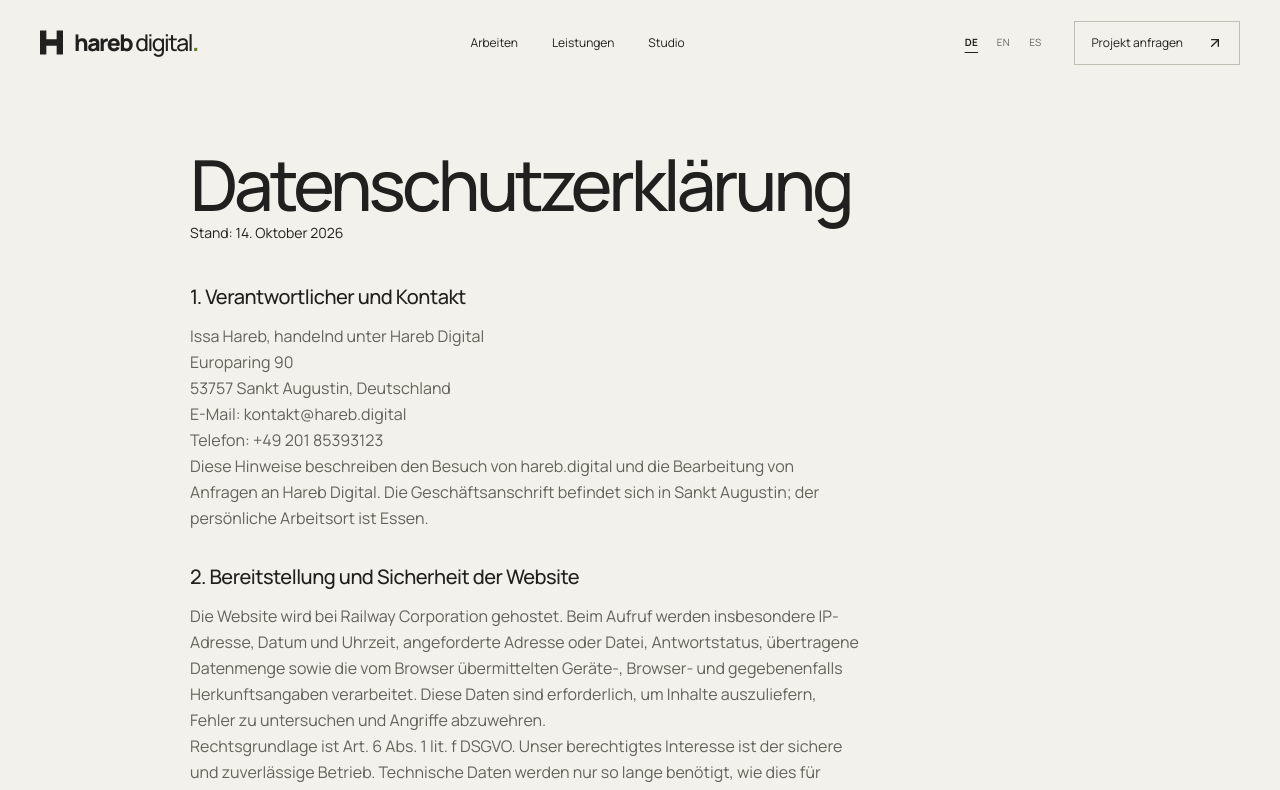
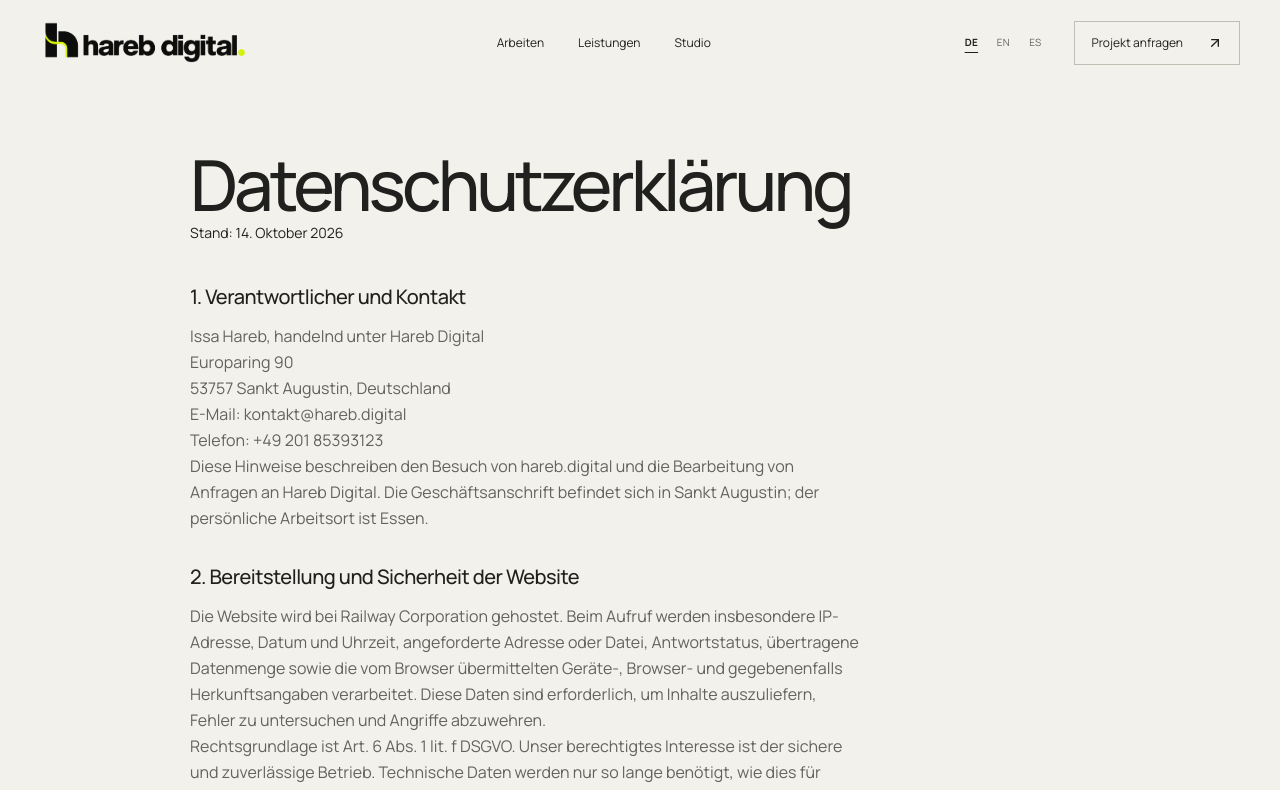
Before and after one commit to issahareb/Harebdigital, a Next.js app: page /datenschutz/ in a window 1280 px wide. Shown: the top 790 px of the page. Built offline with nearby package versions, Linux system fonts and the light colour scheme.

Commit message:
Use supplied brand variants and reveal refined letter-contour light on scroll

```diff
--- a/app/globals.css
+++ b/app/globals.css
@@ -539,18 +539,24 @@ h3 {
 .approach h2 > span {
   color: #787a6f;
 }
-.scroll-accent-word {
-  color: #787a6f;
-  color: color-mix(in srgb, #787a6f, var(--hd-accent) calc(var(--word-reveal, 0) * 100%));
-  /* A visible olive halo follows the same word-by-word scroll progress.
-     Keep the letterforms dark and crisp on the light background. */
-  text-shadow:
-    0 0 .06em color-mix(in srgb, var(--hd-accent) calc(var(--word-reveal, 0) * 55%), transparent),
-    0 0 .24em color-mix(in srgb, var(--hd-accent) calc(var(--word-reveal, 0) * 60%), transparent),
-    0 .02em .55em color-mix(in srgb, var(--hd-accent) calc(var(--word-reveal, 0) * 38%), transparent);
-}
+/* Stable ink, with light following the contours behind each letter. */
+.accent-accessible-text { position: absolute; width: 1px; height: 1px; padding: 0; margin: -1px; overflow: hidden; clip-path: inset(50%); white-space: nowrap; }
+.scroll-accent-word { display: inline-block; white-space: nowrap; }
+.scroll-accent-letter { position: relative; color: #787a6f; }
+.scroll-accent-letter::before {
+  content: attr(data-letter);
+  position: absolute;
+  inset: 0;
+  pointer-events: none;
+  color: transparent;
+  opacity: var(--letter-reveal, 0);
+  text-shadow: 0 0 .035em #b5c98a, 0 0 .12em #9fb874b3, 0 0 .3em #839b5a73;
+  -webkit-text-stroke: .012em #b3c58999;
+  z-index: -1;
+}
+.scroll-accent { isolation: isolate; }
 @media (prefers-reduced-motion: reduce) {
-  .scroll-accent-word { color: var(--hd-accent); text-shadow: none; }
+  .scroll-accent-letter::before { display: none; }
 }
 .approach-bottom {
   margin-top: 38px;
@@ -2071,3 +2077,30 @@ body :is(button, .button, .header-cta, .hd-cta, .round-link, .motion-feature-cta
   :where(button, .button, .header-cta, .hd-cta, .round-link, .motion-feature-cta), .control-playback i, .control-sound g, .control-confirm svg, .menu-glyph i { transition: none !important; }
   :where(button, .button, .header-cta, .hd-cta, .round-link, .motion-feature-cta):active { scale: 1; }
 }
+
+/* The supplied brand artwork replaces both hand-built wordmarks. */
+.wordmark.brand-image-frame {
+  position: relative;
+  display: block;
+  width: 210px;
+  height: 47px;
+  overflow: hidden;
+  flex-shrink: 0;
+}
+.brand-image { object-fit: cover; object-position: 50% 50%; }
+.footer-wordmark { padding: 16px 4vw 26px; }
+.footer-brand-frame {
+  position: relative;
+  display: block;
+  width: min(100%, 1200px);
+  aspect-ratio: 4.5;
+  margin-inline: auto;
+  overflow: hidden;
+}
+@media (max-width: 600px) {
+  .wordmark.brand-image-frame { width: 164px; height: 37px; }
+  .footer-wordmark { padding: 22px 4vw 30px; }
+}
+@media (max-width: 360px) {
+  .wordmark.brand-image-frame { width: 140px; height: 32px; }
+}
--- a/components/scroll-accent.tsx
+++ b/components/scroll-accent.tsx
@@ -2,14 +2,14 @@
 
 import { useEffect, useRef } from 'react'
 
-/** Keep the full sentence in the HTML; scrolling only changes its word colors. */
+/** Keep the full sentence in the HTML; scrolling reveals light behind individual letterforms. */
 export function ScrollAccent({ text }: { text: string }) {
   const line = useRef<HTMLSpanElement>(null)
 
   useEffect(() => {
     const element = line.current
     if (!element) return
-    const words = [...element.querySelectorAll<HTMLElement>('.scroll-accent-word')]
+    const letters = [...element.querySelectorAll<HTMLElement>('.scroll-accent-letter')]
     const preference = matchMedia('(prefers-reduced-motion: reduce)')
     const clamp = (value: number) => Math.max(0, Math.min(1, value))
     let frame = 0
@@ -24,10 +24,10 @@ export function ScrollAccent({ text }: { text: string }) {
         : clamp((innerHeight * 0.84 - element.getBoundingClientRect().top) / (innerHeight * 0.42))
       if (progress === previous) return
       previous = progress
-      words.forEach((word, index) => {
-        const amount = clamp(progress * words.length - index)
+      letters.forEach((letter, index) => {
+        const amount = clamp(progress * (letters.length + 3) - index)
         const eased = amount * amount * (3 - 2 * amount)
-        word.style.setProperty('--word-reveal', String(eased))
+        letter.style.setProperty('--letter-reveal', String(eased))
       })
     }
     const schedule = () => {
@@ -49,15 +49,20 @@ export function ScrollAccent({ text }: { text: string }) {
 
   return (
     <span ref={line} className="scroll-accent">
+      <span className="accent-accessible-text">{text}</span>
+      <span aria-hidden="true">
       {text.split(/(\s+)/).map((part, index) =>
         part.trim() ? (
           <span className="scroll-accent-word" key={index}>
-            {part}
+            {Array.from(part).map((letter, letterIndex) => (
+              <span className="scroll-accent-letter" data-letter={letter} key={letterIndex}>{letter}</span>
+            ))}
           </span>
         ) : (
           part
         ),
       )}
+      </span>
     </span>
   )
 }
--- a/components/site-footer.tsx
+++ b/components/site-footer.tsx
@@ -1,4 +1,5 @@
 import Link from 'next/link'
+import Image from 'next/image'
 import { ArrowUpRight } from 'lucide-react'
 import type { HdLang } from '@/lib/hd-texte'
 import { HD_TEXTE } from '@/lib/hd-texte'
@@ -34,7 +35,9 @@ export function SiteFooter({ lang, compact = false }: { lang: HdLang; compact?:
       )}
       {!compact && (
         <div className="footer-wordmark" aria-hidden="true">
-          hareb digital<span>.</span>
+          <span className="footer-brand-frame">
+            <Image src="/brand/hareb-digital-dark-v3.png" alt="" fill sizes="(max-width: 1200px) 92vw, 1200px" className="brand-image" />
+          </span>
         </div>
       )}
       <div className="footer-bottom wrap">
--- a/components/site-navigation.tsx
+++ b/components/site-navigation.tsx
@@ -2,22 +2,24 @@
 
 import { useEffect, useRef, useState } from 'react'
 import Link from 'next/link'
+import Image from 'next/image'
 import { usePathname } from 'next/navigation'
 import { ArrowUpRight } from 'lucide-react'
 import type { HdLang } from '@/lib/hd-texte'
 import { localizedPath } from '@/lib/locale'
 import type { StudioCopy } from '@/lib/studio-copy'
 
-export function Wordmark() {
+export function Wordmark({ light = false }: { light?: boolean }) {
   return (
-    <span className="wordmark">
-      <svg width="29" height="30" viewBox="0 0 29 30" aria-hidden="true">
-        <path d="M0 0h8v11h13V0h8v30h-8V19H8v11H0Z" fill="currentColor" />
-      </svg>
-      <span>
-        hareb <span className="wordmark-light">digital</span>
-        <span className="wordmark-dot">.</span>
-      </span>
+    <span className="wordmark brand-image-frame">
+      <Image
+        src={light ? '/brand/hareb-digital-menu-v3.png' : '/brand/hareb-digital-dark-v3.png'}
+        alt=""
+        fill
+        sizes="(max-width: 360px) 140px, (max-width: 600px) 164px, 210px"
+        priority={!light}
+        className="brand-image"
+      />
     </span>
   )
 }
@@ -130,7 +132,7 @@ export function SiteNavigation({ lang, copy: t }: {
         onCancel={e => { e.preventDefault(); closeMenu() }}
         onClose={() => { setOpen(false); unlock() }}>
         <div className="menu-topbar">
-          <Link href={home} className="brand-link" onClick={() => closeMenu(true)} aria-label={`hareb digital. · ${t.home}`}><Wordmark /></Link>
+          <Link href={home} className="brand-link" onClick={() => closeMenu(true)} aria-label={`hareb digital. · ${t.home}`}><Wordmark light /></Link>
           <button type="button" className="menu-toggle menu-close" aria-label={t.close} aria-expanded={open} onClick={() => closeMenu()} autoFocus><MenuGlyph /></button>
         </div>
         <div className="menu-content">
```
Also changed, not shown: public/brand/hareb-digital-dark-v3.png (added), public/brand/hareb-digital-menu-v3.png (added).
